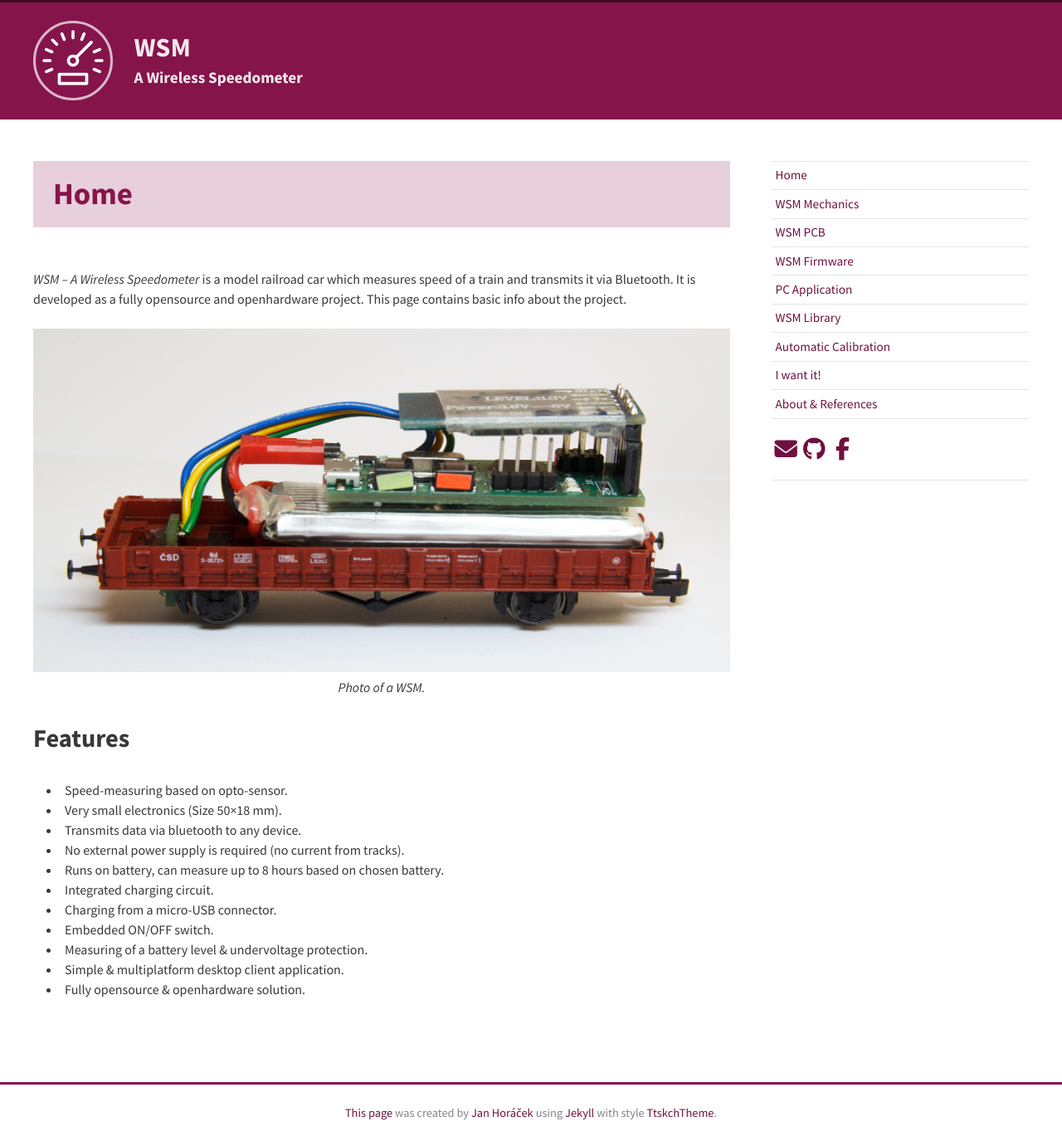
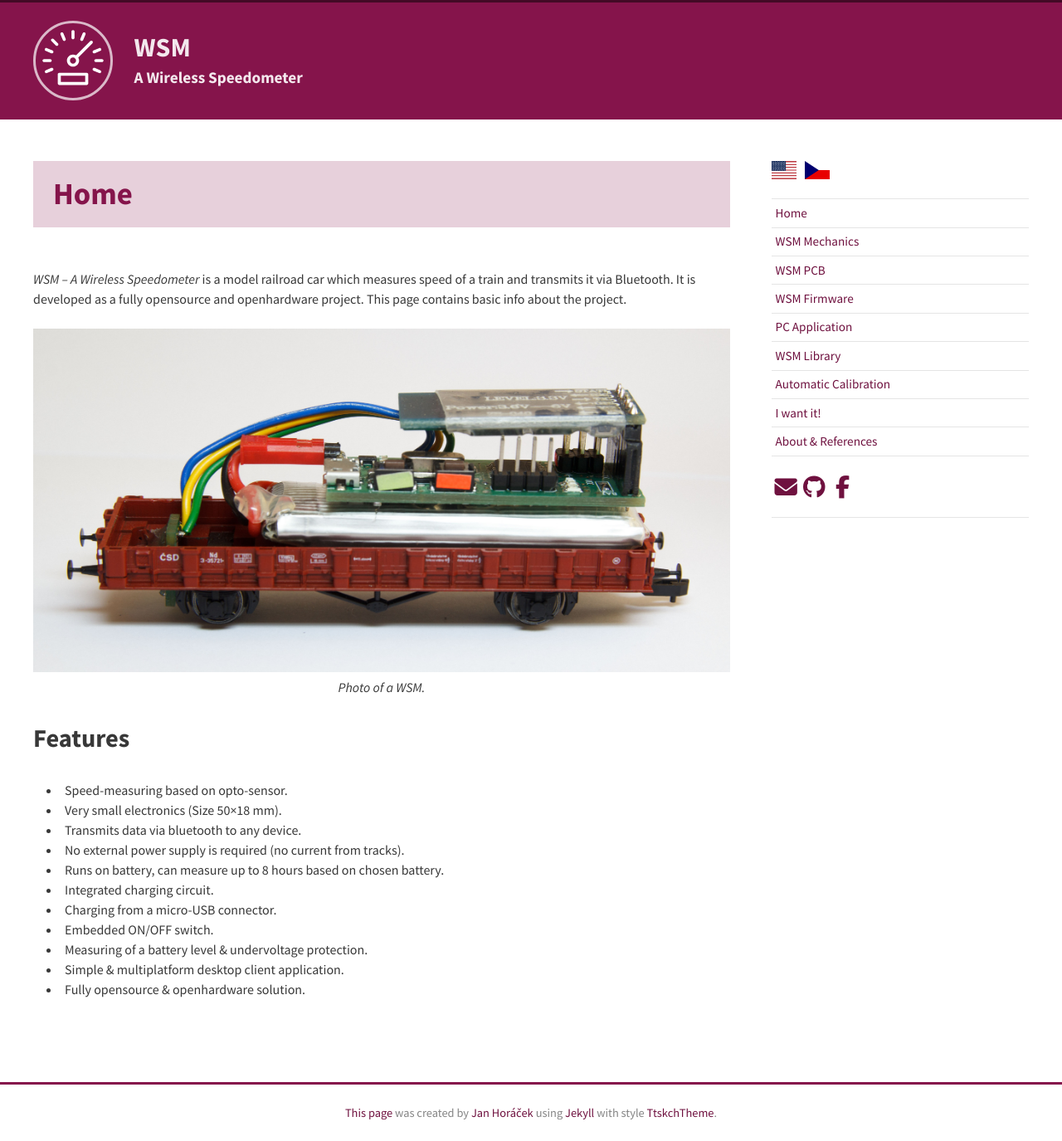
Before and after one commit to kmzbrnoI/wsm-web, a Jekyll site: the page built from index.md, in a window 1280 px wide. Shown: the whole page at 83% size. Built offline with Jekyll 4.4.1, drawn with Linux system fonts in a browser that asks for light colours; nearby versions of some CDN libraries.

Commit message:
Add language switchers.

```diff
--- /dev/null
+++ b/_includes/languages.html
@@ -0,0 +1,11 @@
+<li>
+    <a href="{{ '/en/' | prepend: site.baseurl }}">
+        <img src="/assets/flags/us.svg" class="flag">
+    </a>
+</li>
+
+<li>
+    <a href="{{ '/cz/' | prepend: site.baseurl }}">
+        <img src="/assets/flags/cz.svg" class="flag">
+    </a>
+</li>
--- a/_layouts/default.html
+++ b/_layouts/default.html
@@ -74,6 +74,9 @@
 
     <aside class="site-aside">
         <div class="inner">
+            <ul class="languages">
+                {% include languages.html %}
+            </ul>
             <ul style="margin-top:0px;">
                 {% assign pages = site.pages | where:"lang", page.lang | sort: 'order' %}
                 {% for page in pages %}
--- a/_sass/_aside.scss
+++ b/_sass/_aside.scss
@@ -45,7 +45,7 @@
         }
     }
 
-    ul.icons {
+    ul.icons, ul.languages {
         @extend .clearfix;
         list-style: none;
         li {
@@ -58,4 +58,17 @@
             }
         }
     }
+
+    ul.languages {
+        margin-top: 0px;
+    }
+
+    ul.languages a {
+        width: 30px;
+        margin-right: 10px;
+    }
+
+    .flag {
+        width: 100%;
+    }
 }
```
Also changed, not shown: assets/flags/cz.svg (added), assets/flags/us.svg (added).
